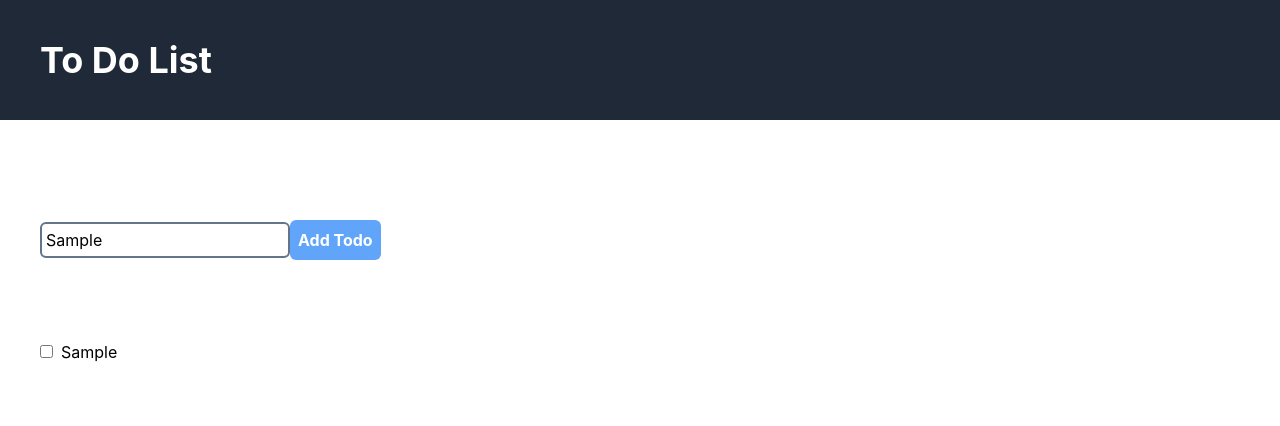
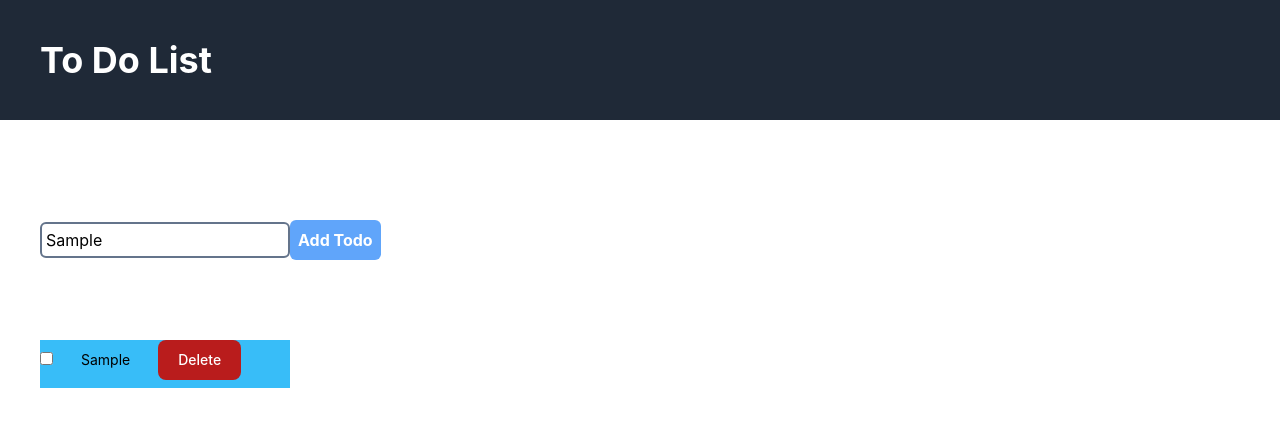
Before and after one commit to becodeorg/hamilton-7-to-do-react-Nimarho, a React (Create React App) app: page / in a window 1280 px wide. Both pictures are taken after typing "Sample" into the empty fields and a click on the button "Add Todo". Shown: the top 426 px of the page. Built offline with nearby package versions, Linux system fonts and the light colour scheme.

Commit message:
adding a delete button

```diff
--- a/src/App.js
+++ b/src/App.js
@@ -13,7 +13,6 @@
     const list = JSON.parse(localStorage.getItem(LSKEY+".todos"));
     if(list && list.length > 0){
       setTodos(list);
-
     }
   },[]);
 
--- a/src/components/ListTodo.js
+++ b/src/components/ListTodo.js
@@ -12,7 +12,12 @@
         todoItem.setTodos(newArr);
     }
 
-    return  (<div>
+    const handleDelete = (id) => {
+        const newArr = todoItem.todos.filter(todo => todo.id !== id);
+        todoItem.setTodos(newArr);
+    }
+
+    return  (<div className="bg-sky-400 w-full max-w-[250px]">
                 <input
                     id={todoItem.id}
                     name="task"
@@ -21,10 +26,15 @@
                     checked={todoItem.isDone? true : false}
                 />
                 <label
-                htmlFor={todoItem.id}
-                className={todoItem.isDone ? 'ml-2 line-through' : 'ml-2 no-underline'}>
-                {todoItem.value}
+                    htmlFor={todoItem.id}
+                    className={todoItem.isDone ? 'ml-2 line-through text-sm px-5 py-2.5 mr-2 mb-2' : 'ml-2 no-underline text-sm px-5 py-2.5 mr-2 mb-2'}>
+                    {todoItem.value}
                 </label>
+                <button
+                    className="focus:outline-none text-white bg-red-700 hover:bg-red-800 focus:ring-4 focus:ring-red-300 font-medium rounded-lg text-sm px-5 py-2.5 mr-2 mb-2 dark:bg-red-600 dark:hover:bg-red-700 dark:focus:ring-red-900"
+                    onClick={() => handleDelete(todoItem.id)}>
+                    Delete
+                </button>
             </div>);
 }
 
```
